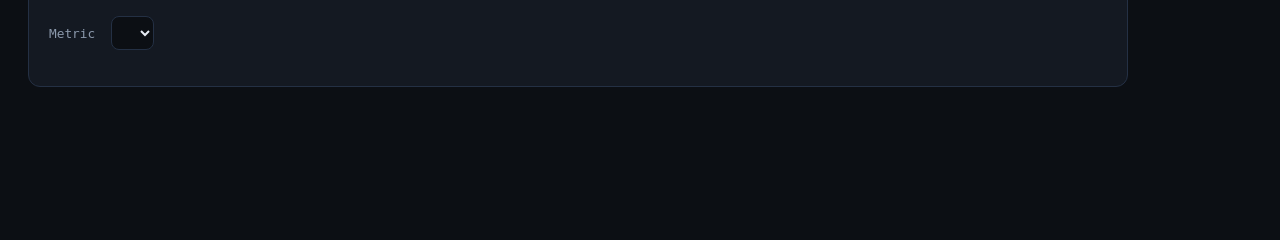
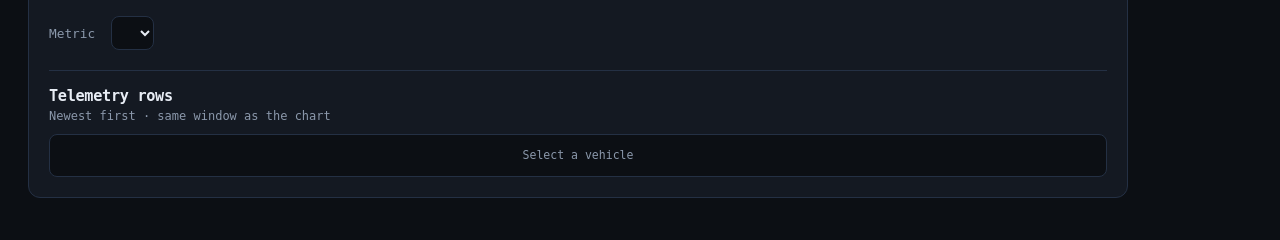
Before and after one commit to ycaws1/tessymetry, a FastAPI app: page /dashboard in a window 1280 px wide. Shown: the part 502-742 px from the top of the page. Run offline with FastAPI, Linux system fonts and the light colour scheme; lists and menus that the app fills with data are empty; parts of the project's set-up code (start-up, migrations or seed data) failed here and were passed over.

Commit message:
feat: update dashboard

```diff
--- a/static/dashboard.css
+++ b/static/dashboard.css
@@ -108,3 +108,83 @@ button:hover {
   height: 320px;
   margin: 1rem 0;
 }
+
+.table-section {
+  margin-top: 1.25rem;
+  padding-top: 1rem;
+  border-top: 1px solid var(--border);
+}
+
+.table-heading {
+  margin: 0 0 0.25rem;
+  font-size: 0.95rem;
+  font-weight: 600;
+  letter-spacing: -0.02em;
+}
+
+.table-hint {
+  margin: 0 0 0.65rem;
+  font-size: 0.75rem;
+  color: var(--muted);
+}
+
+.table-wrap {
+  max-height: min(420px, 55vh);
+  overflow: auto;
+  border: 1px solid var(--border);
+  border-radius: 8px;
+  background: var(--bg);
+}
+
+.table-wrap table {
+  width: 100%;
+  border-collapse: collapse;
+  font-size: 0.72rem;
+}
+
+.table-wrap thead th {
+  position: sticky;
+  top: 0;
+  z-index: 1;
+  padding: 0.5rem 0.55rem;
+  text-align: left;
+  font-weight: 600;
+  color: var(--muted);
+  background: var(--panel);
+  border-bottom: 1px solid var(--border);
+  white-space: nowrap;
+}
+
+.table-wrap tbody td {
+  padding: 0.4rem 0.55rem;
+  border-bottom: 1px solid rgba(36, 48, 68, 0.6);
+  white-space: nowrap;
+}
+
+.table-wrap tbody tr:last-child td {
+  border-bottom: none;
+}
+
+.table-wrap tbody tr:hover td {
+  background: rgba(56, 189, 248, 0.06);
+}
+
+.table-wrap .col-time {
+  position: sticky;
+  left: 0;
+  z-index: 2;
+  background: var(--bg);
+  box-shadow: 4px 0 8px -4px rgba(0, 0, 0, 0.4);
+}
+
+.table-wrap thead .col-time {
+  z-index: 3;
+  background: var(--panel);
+}
+
+.table-wrap .table-empty {
+  padding: 0.85rem 0.65rem;
+  color: var(--muted);
+  text-align: center;
+  white-space: normal;
+}
--- a/templates/dashboard.html
+++ b/templates/dashboard.html
@@ -37,6 +37,17 @@
       <label for="metric">Metric</label>
       <select id="metric"></select>
     </div>
+
+    <div class="table-section">
+      <h2 class="table-heading">Telemetry rows</h2>
+      <p class="table-hint">Newest first · same window as the chart</p>
+      <div class="table-wrap">
+        <table id="data-table">
+          <thead id="data-thead"></thead>
+          <tbody id="data-tbody"></tbody>
+        </table>
+      </div>
+    </div>
   </main>
 
   <script>
@@ -44,6 +55,8 @@
     const limitEl = document.getElementById("limit");
     const metricEl = document.getElementById("metric");
     const latestEl = document.getElementById("latest");
+    const dataThead = document.getElementById("data-thead");
+    const dataTbody = document.getElementById("data-tbody");
     let chart;
 
     const colors = [
@@ -147,7 +160,17 @@
     async function loadTelemetry() {
       const vin = vinEl.value;
       const limit = limitEl.value;
-      if (!vin) return;
+      if (!vin) {
+        dataThead.innerHTML = "";
+        dataTbody.innerHTML = "";
+        const tr = document.createElement("tr");
+        const td = document.createElement("td");
+        td.className = "table-empty";
+        td.textContent = "Select a vehicle";
+        tr.appendChild(td);
+        dataTbody.appendChild(tr);
+        return;
+      }
       await loadLatest(vin);
       const r = await fetch("/api/telemetry/" + encodeURIComponent(vin) + "?limit=" + limit);
       const j = await r.json();
@@ -163,6 +186,7 @@
       let pick = keys.find((k) => preferred.includes(k)) || keys[0];
       if (pick) metricEl.value = pick;
       drawSelected(j, pick || keys[0]);
+      renderDataTable(j);
     }
 
     function drawSelected(j, key) {
@@ -177,6 +201,53 @@
       buildChart(labels, data, key);
     }
 
+    /** Tabular view: newest events first, all numeric series as columns */
+    function renderDataTable(j) {
+      dataThead.innerHTML = "";
+      dataTbody.innerHTML = "";
+      const keys = j.series_keys || [];
+      const points = j.points || [];
+      if (!keys.length || !points.length) {
+        const tr = document.createElement("tr");
+        const td = document.createElement("td");
+        td.colSpan = Math.max(1, keys.length + 1);
+        td.className = "table-empty";
+        td.textContent = keys.length ? "No points in range" : "No numeric fields in this window";
+        tr.appendChild(td);
+        dataTbody.appendChild(tr);
+        return;
+      }
+      const headTr = document.createElement("tr");
+      const thTime = document.createElement("th");
+      thTime.className = "col-time";
+      thTime.textContent = "Time (GMT+8)";
+      headTr.appendChild(thTime);
+      keys.forEach((k) => {
+        const th = document.createElement("th");
+        th.textContent = k;
+        headTr.appendChild(th);
+      });
+      dataThead.appendChild(headTr);
+
+      const rows = points.slice().reverse();
+      rows.forEach((p) => {
+        const tr = document.createElement("tr");
+        const tdT = document.createElement("td");
+        tdT.className = "col-time";
+        const t = p.t || "";
+        tdT.textContent = formatGmt8Time(t) || t;
+        tr.appendChild(tdT);
+        const vals = p.values || {};
+        keys.forEach((k) => {
+          const td = document.createElement("td");
+          const v = vals[k];
+          td.textContent = v != null && v !== "" ? String(v) : "—";
+          tr.appendChild(td);
+        });
+        dataTbody.appendChild(tr);
+      });
+    }
+
     document.getElementById("refresh").addEventListener("click", loadTelemetry);
     vinEl.addEventListener("change", loadTelemetry);
     limitEl.addEventListener("change", loadTelemetry);
@@ -187,6 +258,7 @@
       const r = await fetch("/api/telemetry/" + encodeURIComponent(vin) + "?limit=" + limit);
       const j = await r.json();
       drawSelected(j, metricEl.value);
+      renderDataTable(j);
     });
 
     loadVins().then(loadTelemetry);
```
